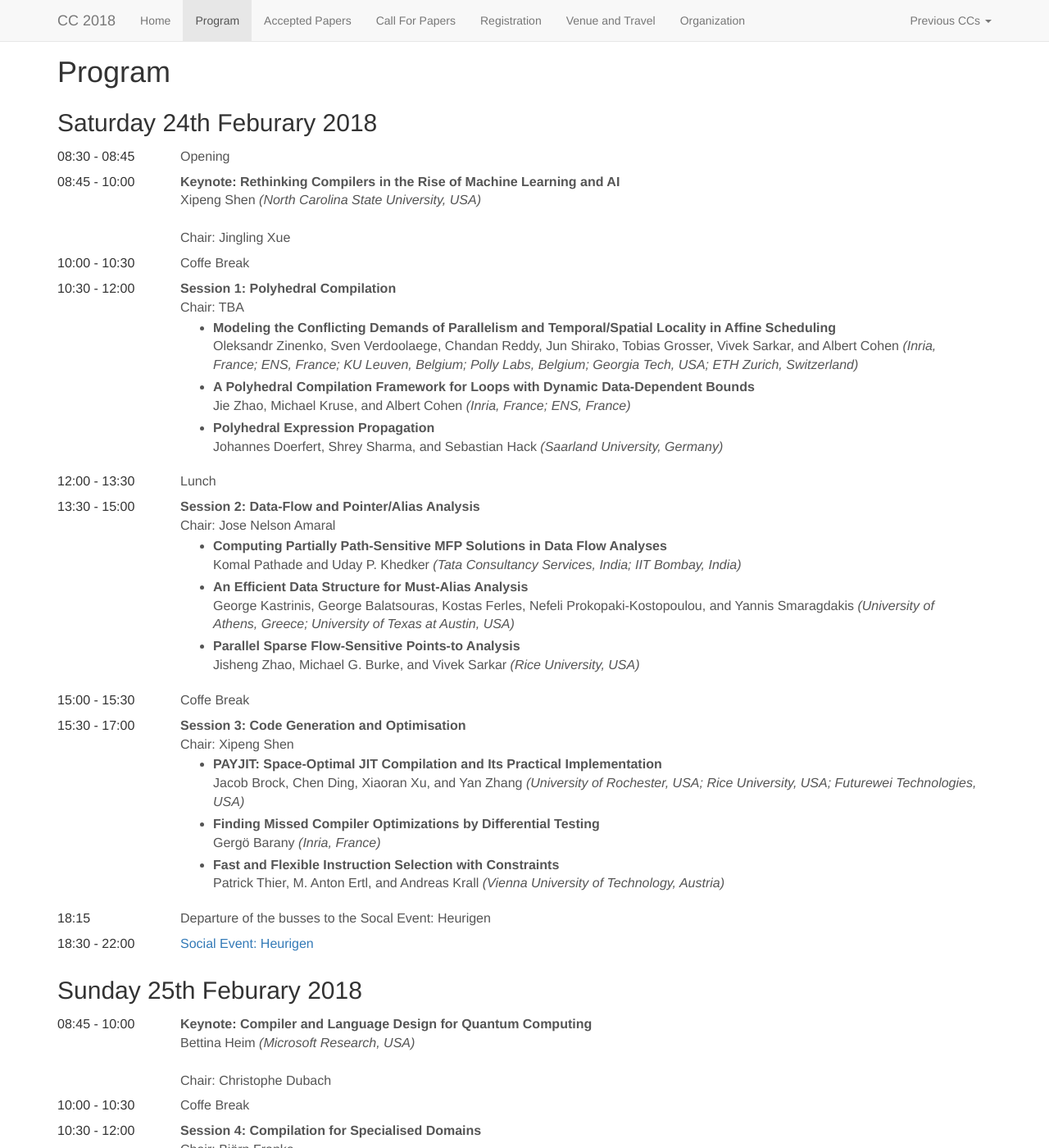
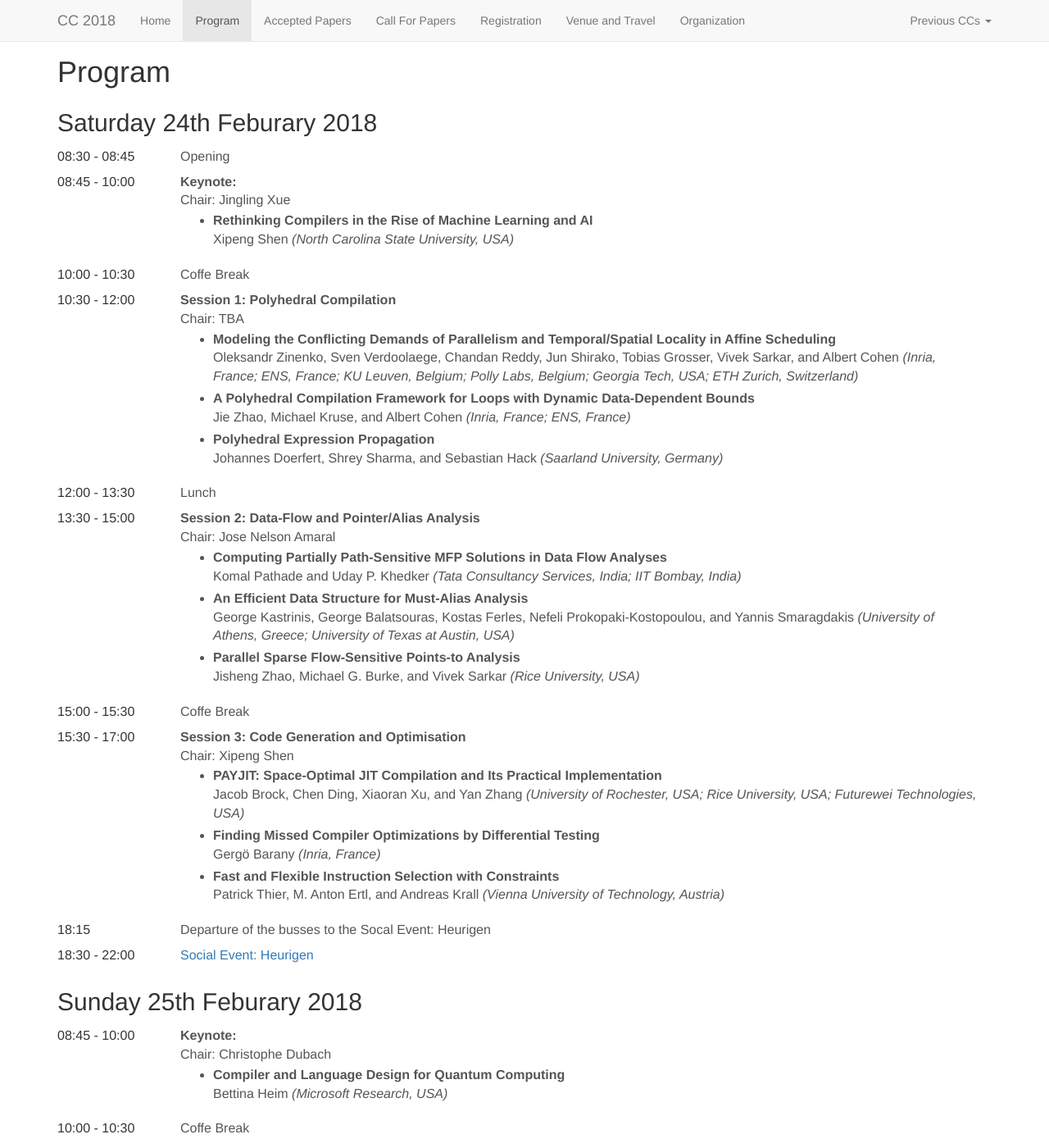
Before and after one commit to cc-conference/18, a Jekyll site: the page built from program.html, in a window 1280 px wide and 1400 px high. Shown: the whole window at 82% size. Built offline with Jekyll 4.4.1, drawn with Linux system fonts in a browser that asks for light colours; nearby versions of some CDN libraries.

Commit message:
Update program.html

```diff
--- a/program.html
+++ b/program.html
@@ -17,10 +17,14 @@ title: Program
     <tr>
         <td>08:45 - 10:00</td>
         <td>
-            <b>Keynote: Rethinking Compilers in the Rise of Machine Learning and AI</b><br/>
-            Xipeng Shen <i>(North Carolina State University, USA)</i><br/>
-            <br/>
+            <b>Keynote:</b><br/>
             Chair: Jingling Xue
+            <ul>
+              <li>
+                <b>Rethinking Compilers in the Rise of Machine Learning and AI</b><br/>
+                Xipeng Shen <i>(North Carolina State University, USA)</i>
+              </li>
+            </ul>
         </td>
     </tr>
     <tr>
@@ -125,10 +129,14 @@ title: Program
     <tr>
         <td>08:45 - 10:00</td>
         <td>
-            <b>Keynote: Compiler and Language Design for Quantum Computing</b><br/>
-            Bettina Heim <i>(Microsoft Research, USA)</i><br/>
-            <br/>
+            <b>Keynote:</b><br/>
             Chair: Christophe Dubach
+            <ul>
+              <li>
+                <b>Compiler and Language Design for Quantum Computing</b><br/>
+                Bettina Heim <i>(Microsoft Research, USA)</i>
+              </li>
+            </ul>
         </td>
     </tr>
     <tr>
```
